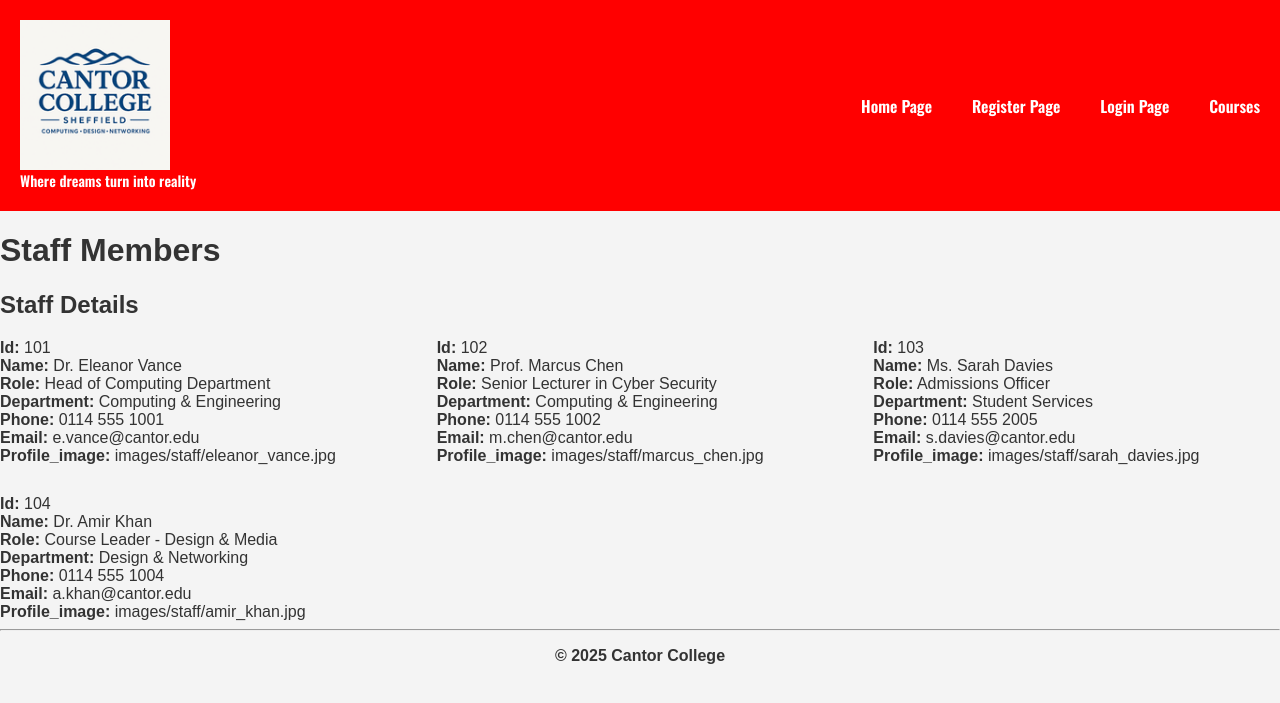
After one commit to c5035565/Main_Project, a Flask app: page /staffdata in a window 1280 px wide. The commit adds this page. Shown: the top 703 px of the page. Run offline with Flask 3, Linux system fonts and the light colour scheme.

Commit message:
styling the  css

```diff
--- a/Project_File/app.py
+++ b/Project_File/app.py
@@ -1,13 +1,32 @@
 from flask import Flask
-from blueprints.main import main as main_blueprint
 from datetime import datetime
 
-app = Flask(__name__)
-app.register_blueprint(main_blueprint)
+# CRITICAL FIX: Explicitly reference the 'Project_File' folder as the package root
+from blueprints.main.routes import main as main_blueprint
 
-@app.context_processor
-def inject_globals():
-    return {'current_year': datetime.now().year}
+# The Application Factory Function
+def create_app():
+    # --- APPLICATION SETUP ---
+    app = Flask(__name__)
 
+    # --- CONFIGURATION ---
+    # Set a strong secret key for session security in a real application
+    app.config['SECRET_KEY'] = 'your_strong_secret_key'
+
+    # --- REGISTRATION ---
+    # Register the Blueprint with the main application instance
+    app.register_blueprint(main_blueprint, url_prefix='/')
+
+    # --- GLOBAL CONTEXT ---
+    @app.context_processor
+    def inject_globals():
+        # This makes 'current_year' available to ALL templates automatically
+        return {'current_year': datetime.now().year}
+
+    return app # Return the configured application instance
+
+# --- EXECUTION ---
 if __name__ == '__main__':
-    app.run(debug=True)
+    # When running locally, call the factory and run the app
+    app = create_app()
+    app.run(host='127.0.0.1', port=5000, debug=True)
--- a/Project_File/static/CSS/desktop.css
+++ b/Project_File/static/CSS/desktop.css
@@ -199,3 +199,21 @@ nav {
     text-align: center;
     font-weight: bold;
 }
+.staff_Card{
+    text-align: center;
+}
+.flex {
+    /* 1. Activate Grid Layout for the list of cards */
+    display: grid;
+
+    /* 2. Responsive Columns & Spacing (The key to card layout)
+       Creates columns that are a MINIMUM of 300px wide but stretch equally (1fr).
+       Cards will automatically wrap when the screen is smaller. */
+    grid-template-columns: repeat(auto-fit, minmax(300px, 1fr));
+
+    /* 3. Add Spacing (Gutter) Between Cards */
+    gap: 30px;
+
+    /* Optional: Center the content inside the grid area */
+    justify-content: center;
+}
--- a/Project_File/static/DATA/staff.json
+++ b/Project_File/static/DATA/staff.json
@@ -0,0 +1,38 @@
+[
+  {
+    "id": 101,
+    "name": "Dr. Eleanor Vance",
+    "role": "Head of Computing Department",
+    "department": "Computing & Engineering",
+    "phone": "0114 555 1001",
+    "email": "e.vance@cantor.edu",
+    "profile_image": "images/staff/eleanor_vance.jpg"
+  },
+  {
+    "id": 102,
+    "name": "Prof. Marcus Chen",
+    "role": "Senior Lecturer in Cyber Security",
+    "department": "Computing & Engineering",
+    "phone": "0114 555 1002",
+    "email": "m.chen@cantor.edu",
+    "profile_image": "images/staff/marcus_chen.jpg"
+  },
+  {
+    "id": 103,
+    "name": "Ms. Sarah Davies",
+    "role": "Admissions Officer",
+    "department": "Student Services",
+    "phone": "0114 555 2005",
+    "email": "s.davies@cantor.edu",
+    "profile_image": "images/staff/sarah_davies.jpg"
+  },
+  {
+    "id": 104,
+    "name": "Dr. Amir Khan",
+    "role": "Course Leader - Design & Media",
+    "department": "Design & Networking",
+    "phone": "0114 555 1004",
+    "email": "a.khan@cantor.edu",
+    "profile_image": "images/staff/amir_khan.jpg"
+  }
+]
--- a/blueprints/main/routes.py
+++ b/blueprints/main/routes.py
@@ -1,4 +1,4 @@
-from flask import Flask, render_template, Blueprint
+from flask import Flask, render_template, Blueprint, current_app
 import os
 import json
 from datetime import datetime
@@ -7,20 +7,28 @@ from datetime import datetime
 
 
 
-app = Flask(__name__)
+main = Flask(__name__)
 main = Blueprint('main', __name__, template_folder='templates')
 
 
 # Define a route and view function
-@app.route('/')
+@main.route('/')
 def home():
 
     return render_template('index.html', name = 'Home')
 
-@app.route('/login')
+@main.route('/login')
 def login():
     return render_template('Login.html', name = 'Login')
 
-@app.context_processor
+
+@main.route('/staffdata')
+def staffdata():
+    json_path = os.path.join(current_app.static_folder, 'data/staff.json')
+    with open(json_path) as f:
+        staff_data = json.load(f)
+    return render_template('from_json.html', staffData=staff_data)
+
+@main.context_processor
 def inject_globals():
     return {'current_year': datetime.now().year}
--- /dev/null
+++ b/blueprints/main/templates/from_json.html
@@ -0,0 +1,18 @@
+{% extends "base.html" %}
+{% block title %}Staff Members{% endblock %}
+
+{% block content %}
+<h1>Staff Members</h1>
+<div>
+  <h2>Staff Details</h2>
+  <div class="flex">
+    {% for staff in staffData %}
+      <div class="card">
+        {% for key, value in staff.items() %}
+          <div><strong>{{ key.capitalize() }}:</strong> {{ value }}</div>
+        {% endfor %}
+      </div>
+    {% endfor %}
+  </div>
+</div>
+{% endblock %}
```
